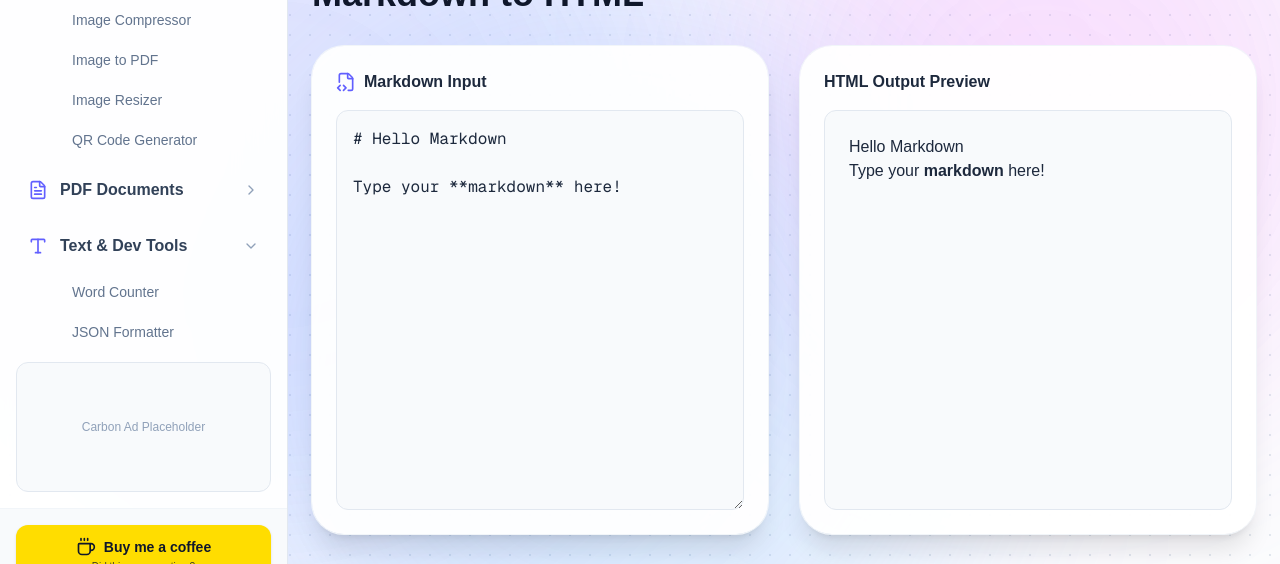
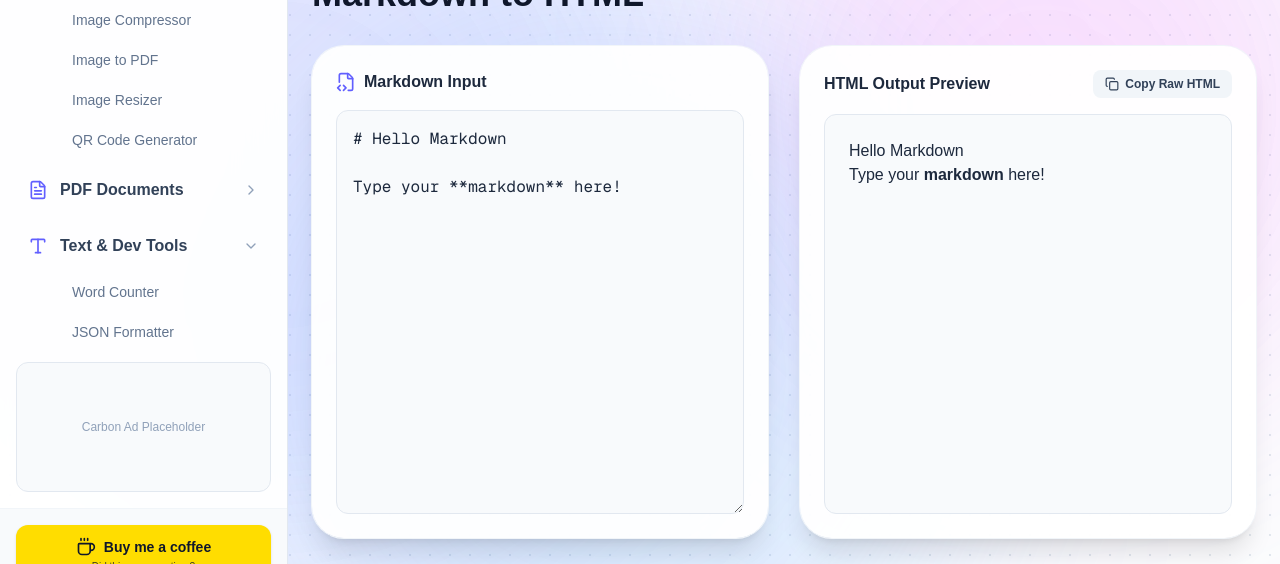
Before and after one commit to rain2002/webutilities, a Next.js app: page /tools/markdown-html in a window 1280 px wide. Shown: the part 155-719 px from the top of the page. Built offline with nearby package versions, Linux system fonts and the light colour scheme.

Commit message:
Security hardening: upgrade Next.js to 16.4.3, add enterprise HTTP security headers, and integrate DOMPurify XSS protection

```diff
--- a/next.config.ts
+++ b/next.config.ts
@@ -12,6 +12,42 @@ const nextConfig: NextConfig = {
       },
     },
   },
+  experimental: {
+    agentUpgrade: "security",
+  },
+  async headers() {
+    return [
+      {
+        source: "/(.*)",
+        headers: [
+          {
+            key: "X-Content-Type-Options",
+            value: "nosniff",
+          },
+          {
+            key: "X-Frame-Options",
+            value: "SAMEORIGIN",
+          },
+          {
+            key: "X-XSS-Protection",
+            value: "1; mode=block",
+          },
+          {
+            key: "Referrer-Policy",
+            value: "strict-origin-when-cross-origin",
+          },
+          {
+            key: "Permissions-Policy",
+            value: "camera=(), microphone=(), geolocation=(), browsing-topics=()",
+          },
+          {
+            key: "Strict-Transport-Security",
+            value: "max-age=63072000; includeSubDomains; preload",
+          },
+        ],
+      },
+    ];
+  },
 };
 
 export default nextConfig;
--- a/package.json
+++ b/package.json
@@ -9,12 +9,14 @@
     "lint": "eslint"
   },
   "dependencies": {
+    "@types/dompurify": "^3.0.5",
     "browser-image-compression": "^2.0.2",
     "docx": "^9.15.0",
+    "dompurify": "^3.4.17",
     "js-yaml": "^5.4.3",
     "lucide-react": "^1.52.0",
     "marked": "^18.1.0",
-    "next": "16.4.0",
+    "next": "^16.4.3",
     "papaparse": "^5.7.0",
     "pdf-lib": "^1.17.1",
     "qrcode.react": "^4.2.0",
@@ -32,7 +34,7 @@
     "@types/react": "^19",
     "@types/react-dom": "^19",
     "eslint": "^9",
-    "eslint-config-next": "16.4.0",
+    "eslint-config-next": "^16.4.3",
     "tailwindcss": "^4",
     "typescript": "^5"
   }
--- a/src/components/MarkdownHtml.tsx
+++ b/src/components/MarkdownHtml.tsx
@@ -1,19 +1,57 @@
 "use client";
-import { useState } from "react";
+
+import { useState, useEffect } from "react";
 import { marked } from "marked";
-import { FileCode2 } from "lucide-react";
+import DOMPurify from "dompurify";
+import { FileCode2, Copy, Check } from "lucide-react";
 
 export default function MarkdownHtml() {
   const [input, setInput] = useState("# Hello Markdown\n\nType your **markdown** here!");
+  const [copied, setCopied] = useState(false);
+  const [sanitizedHtml, setSanitizedHtml] = useState("");
+
+  useEffect(() => {
+    const rawHtml = marked.parse(input) as string;
+    if (typeof window !== "undefined") {
+      setSanitizedHtml(DOMPurify.sanitize(rawHtml));
+    }
+  }, [input]);
+
+  const handleCopy = () => {
+    const rawHtml = marked.parse(input) as string;
+    navigator.clipboard.writeText(rawHtml);
+    setCopied(true);
+    setTimeout(() => setCopied(false), 2000);
+  };
+
   return (
     <div className="max-w-6xl mx-auto grid grid-cols-1 lg:grid-cols-2 gap-8">
       <div className="bg-white/95 p-6 rounded-[2rem] shadow-xl ring-1 ring-slate-100 flex flex-col">
-        <h3 className="font-bold text-slate-800 flex items-center gap-2 mb-4"><FileCode2 className="w-5 h-5 text-indigo-500"/> Markdown Input</h3>
-        <textarea value={input} onChange={e=>setInput(e.target.value)} className="flex-1 w-full p-4 bg-slate-50 border border-slate-200 rounded-xl min-h-[400px] text-slate-800 font-mono outline-none focus:ring-2 focus:ring-indigo-500" />
+        <h3 className="font-bold text-slate-800 flex items-center gap-2 mb-4">
+          <FileCode2 className="w-5 h-5 text-indigo-500" /> Markdown Input
+        </h3>
+        <textarea
+          value={input}
+          onChange={(e) => setInput(e.target.value)}
+          className="flex-1 w-full p-4 bg-slate-50 border border-slate-200 rounded-xl min-h-[400px] text-slate-800 font-mono outline-none focus:ring-2 focus:ring-indigo-500 transition-all resize-y"
+        />
       </div>
+
       <div className="bg-white/95 p-6 rounded-[2rem] shadow-xl ring-1 ring-slate-100 flex flex-col">
-        <h3 className="font-bold text-slate-800 mb-4">HTML Output Preview</h3>
-        <div className="flex-1 w-full p-6 bg-slate-50 border border-slate-200 rounded-xl min-h-[400px] overflow-auto prose prose-indigo max-w-none text-slate-800" dangerouslySetInnerHTML={{__html: marked.parse(input) as string}} />
+        <div className="flex items-center justify-between mb-4">
+          <h3 className="font-bold text-slate-800">HTML Output Preview</h3>
+          <button
+            onClick={handleCopy}
+            className="px-3 py-1.5 bg-slate-100 hover:bg-slate-200 text-slate-700 font-semibold rounded-lg text-xs flex items-center gap-1.5 transition-all"
+          >
+            {copied ? <Check className="w-3.5 h-3.5 text-emerald-600" /> : <Copy className="w-3.5 h-3.5" />}
+            {copied ? "Copied" : "Copy Raw HTML"}
+          </button>
+        </div>
+        <div
+          className="flex-1 w-full p-6 bg-slate-50 border border-slate-200 rounded-xl min-h-[400px] overflow-auto prose prose-indigo max-w-none text-slate-800"
+          dangerouslySetInnerHTML={{ __html: sanitizedHtml }}
+        />
       </div>
     </div>
   );
```
Also changed, not shown: 1 other file (tests, documents, lock files or other folders).
